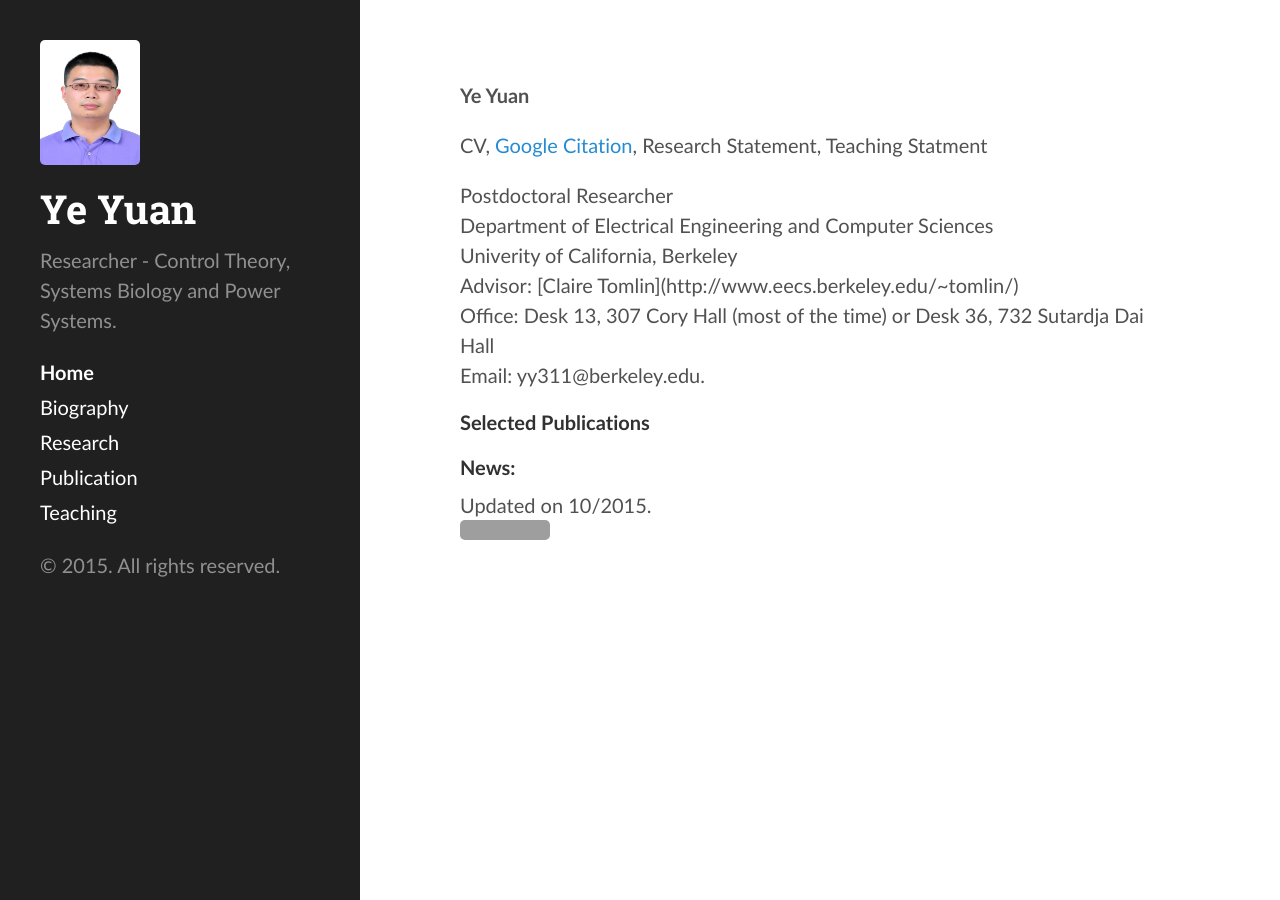
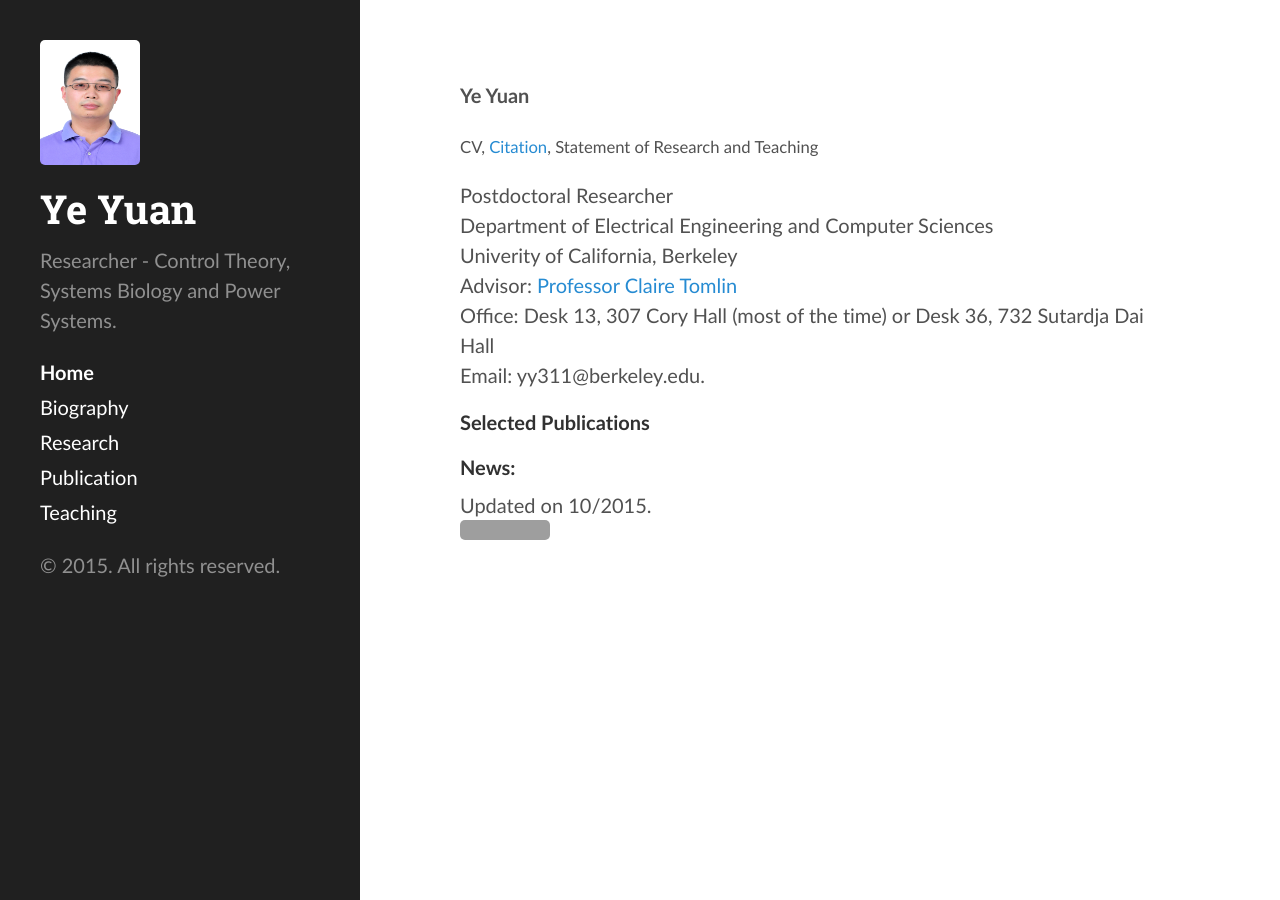
Before and after one commit to yy311/yy311.github.io, a Jekyll site: the page built from index.md, in a window 1280 px wide. Built offline with Jekyll 4.4.1, drawn with Linux system fonts in a browser that asks for light colours; grey boxes are pictures that could not be loaded.

Commit message:
Update index.md

```diff
--- a/index.md
+++ b/index.md
@@ -4,12 +4,12 @@ title: Home
 ---
 <b>Ye Yuan</b>
 
-CV, [Google Citation](https://scholar.google.com/citations?user=Jhj7LZUAAAAJ&hl=en), Research Statement, Teaching Statment
+<small>CV, [Citation](https://scholar.google.com/citations?user=Jhj7LZUAAAAJ&hl=en), Statement of Research and Teaching </small>
 
 <p>Postdoctoral Researcher<br  />
 Department of Electrical Engineering and Computer Sciences<br  />
 Univerity of California, Berkeley <br  />
-Advisor: [Claire Tomlin](http://www.eecs.berkeley.edu/~tomlin/)<br  />
+Advisor: <a href="http://www.eecs.berkeley.edu/~tomlin">Professor Claire Tomlin</a><br  />
 Office: Desk 13, 307 Cory Hall (most of the time) or Desk 36, 732 Sutardja Dai Hall<br  />
 Email: yy311@berkeley.edu.</p>
 
```
